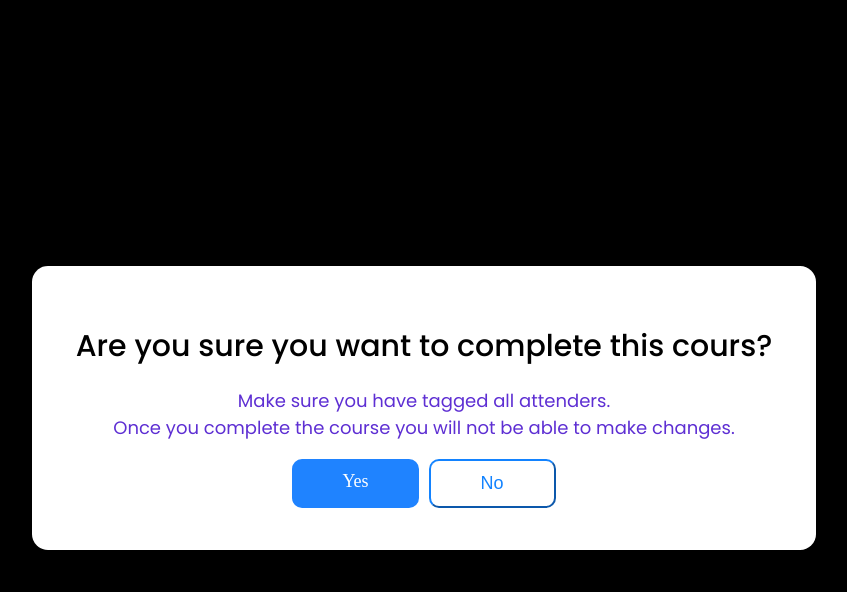
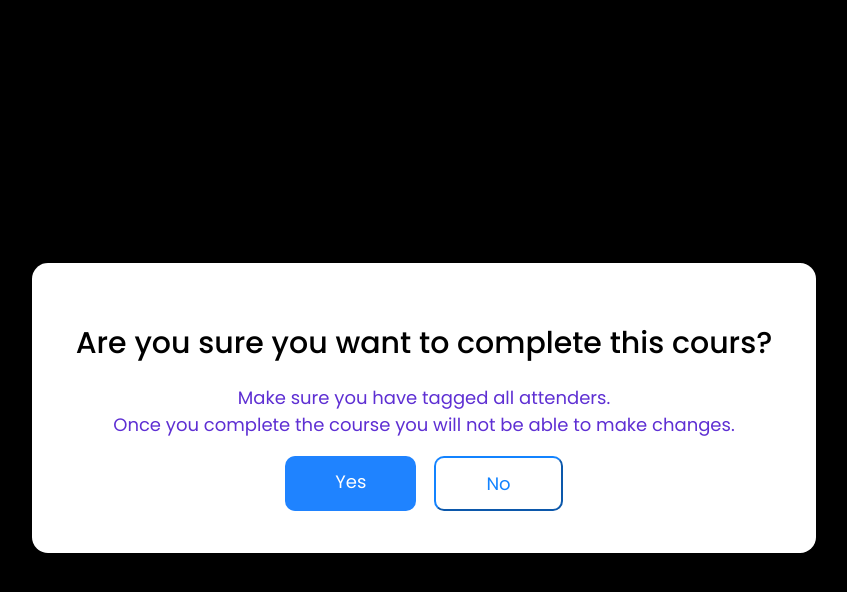
Before and after one commit to nin2323/css-botones, a plain HTML site: page modal/index.html in a window 1280 px wide. Both pictures are taken after a click on the button "Button". Shown: the whole page, without its empty margins (216-1063 px from the left). Drawn offline with Linux system fonts and the light colour scheme.

Commit message:
modal corregido

```diff
--- a/modal/style.css
+++ b/modal/style.css
@@ -1,9 +1,14 @@
-body{
+body {
     display: flex;
     justify-content: center;
     align-items: center;
     height: 100vh;
-    background-color:black
+    background-color:black;
+    font-family: 'Poppins';
+}
+
+button {
+    font-family: 'Poppins';
 }
 
 .hidden {
@@ -13,6 +18,7 @@ body{
 a {
     all: unset;
     display: inline;
+    font-family: 'Poppins';
 }
 
 /* Modal */
@@ -22,20 +28,19 @@ a {
     visibility: hidden;
     border-radius: 16px;
     background-color: white;
-    /* display: flex; */
     text-align: center;
     justify-content: center;
     flex-direction: column;
     padding: 42px 32px;
-    opacity: 0; /* Inicialmente invisible */
-    transform: translateY(-50px); /* Comienza desde un poco más arriba */
-    transition: opacity 0.5s ease, transform 0.5s ease; /* Transición suave */
+    opacity: 0;
+    transform: translateY(-50px);
+    transition: opacity 0.5s ease, transform 0.5s ease;
 }
 
 .modal.show {
-    visibility: visible; /* Se hace visible */
-    opacity: 1; /* Se hace visible */
-    transform: translateY(0); /* Se coloca en su posición original */
+    visibility: visible;
+    opacity: 1;
+    transform: translateY(0);
 }
 
 /* Text */
@@ -46,14 +51,12 @@ h3 {
 
 .modal__title {
     font-size: 30px;
-    font-family: 'Poppins';
     font-weight: 500;
 }
 
 .modal__text {
     font-size: 18px;
     color: #5E2FD3;
-    font-family: 'Poppins';
 }
 
 /* Button */
@@ -73,17 +76,16 @@ h3 {
     }
 
     &:active {
-        background-color: rgb(252, 217, 172);
+        background-color: rgb(1, 32, 90);
     }
 }
-
 
 /* Modal buttons */
 
 .modal__buttons {
     display: flex;
     justify-content: center;
-    gap: 10px;
+    gap: 18px;
     margin-top: 12px;
 }
 
@@ -103,10 +105,6 @@ h3 {
     cursor: pointer;
 }
 
-.button-icon {
-    fill: white;
-}
-
 .button-secondary {
     border-color: #1383ff;
     background-color: white;
@@ -116,21 +114,3 @@ h3 {
         color: white;
     }
 }
-
-.button-secondary.button-icon:disabled .icon{
-    fill: gray;
-}
-
-.button-secondary:disabled {
-    background-color: white;
-    border-color: gray;
-    color: gray;
-}
-
-.button-secondary.button-icon .icon {
-    fill: #1383ff;
-}
-
-.button-secondary.button-icon:hover .icon {
-    fill: white;
-}
```
